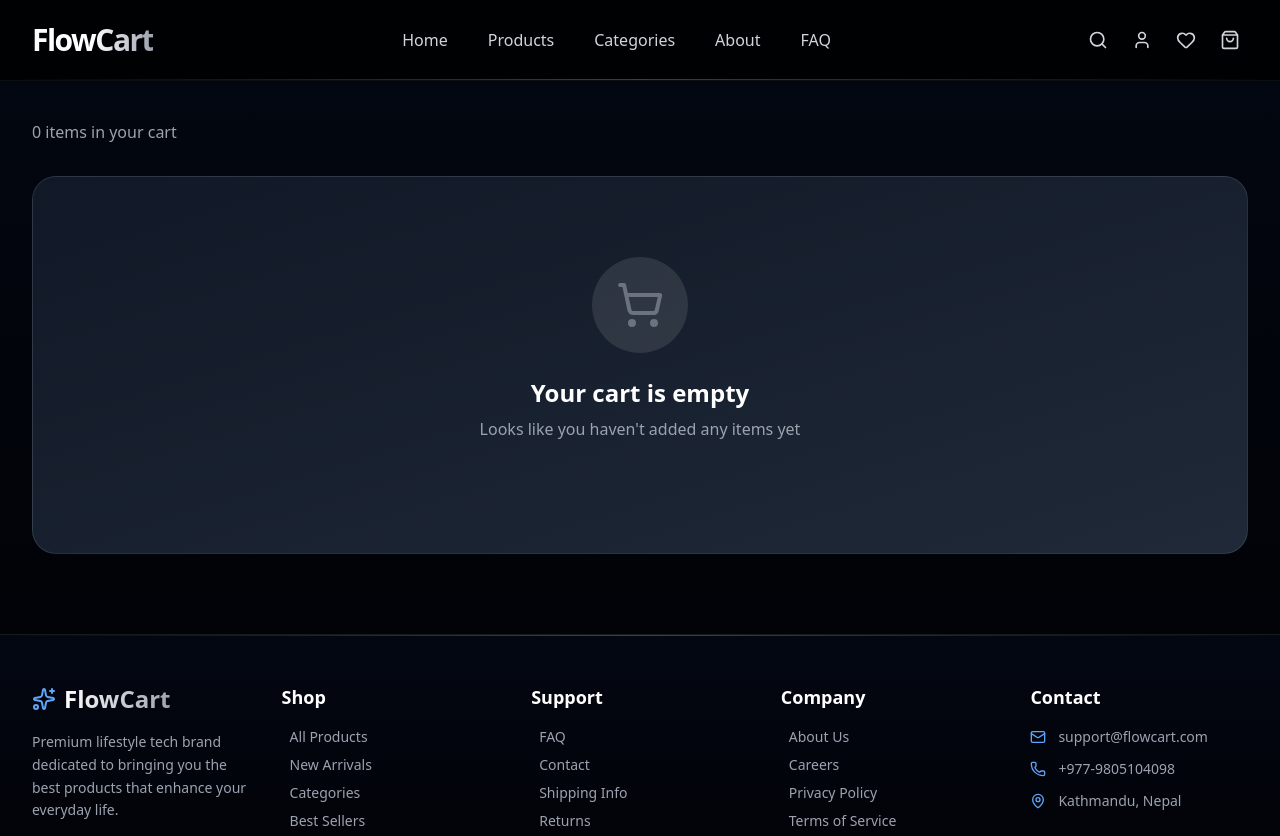
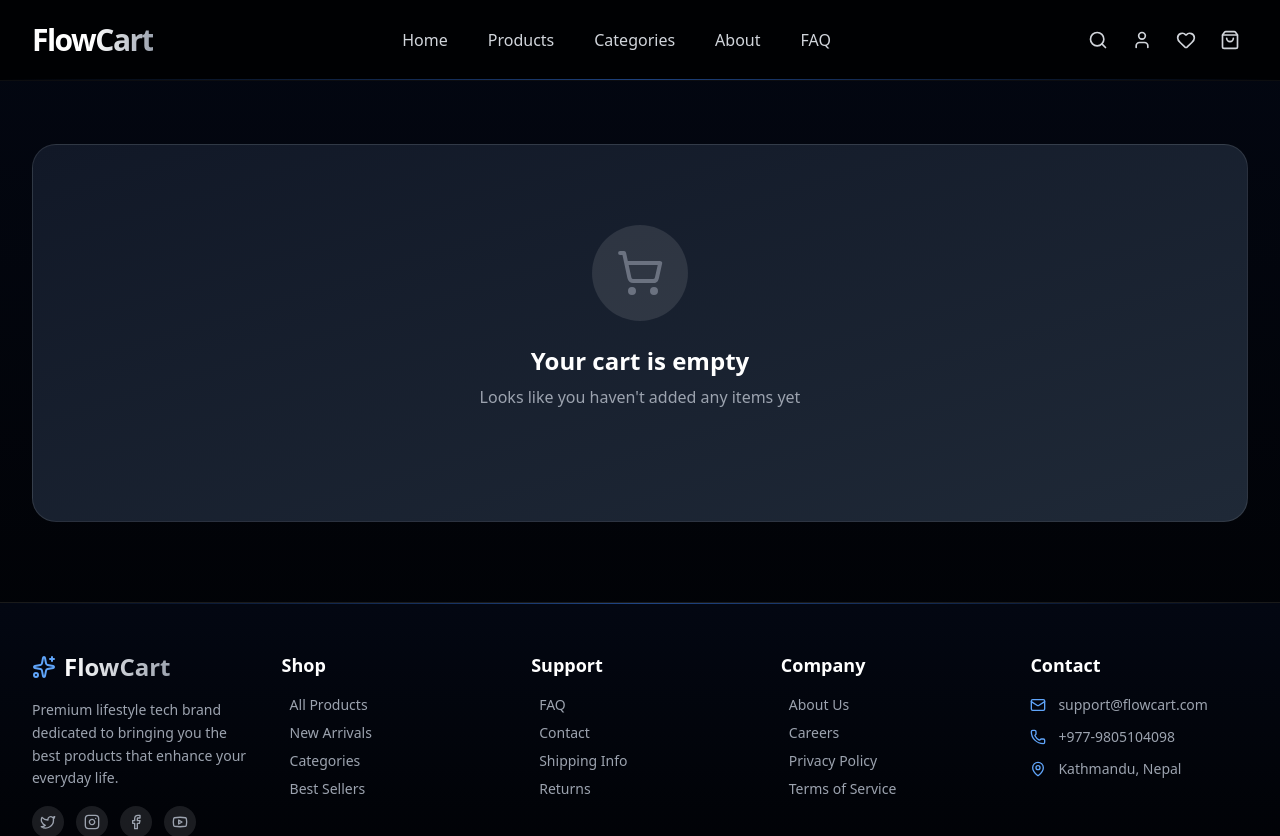
Before and after one commit to dipak560035/FlowCart-e-commerce, a Next.js app: page /cart in a window 1280 px wide. Shown: the top 836 px of the page. Built offline with nearby package versions, Linux system fonts and the light colour scheme.

Commit message:
Update page.tsx

```diff
--- a/src/app/cart/page.tsx
+++ b/src/app/cart/page.tsx
@@ -53,11 +53,7 @@ export default function CartPage() {
 
           {/* Header */}
           <div className="flex flex-col md:flex-row md:items-center justify-between gap-4 mb-8">
-            <div>
 
-
-              <p className="text-gray-400 mt-2">{cartItems.length} items in your cart</p>
-            </div>
           </div>
 
           <div ref={cartRef}>
```
